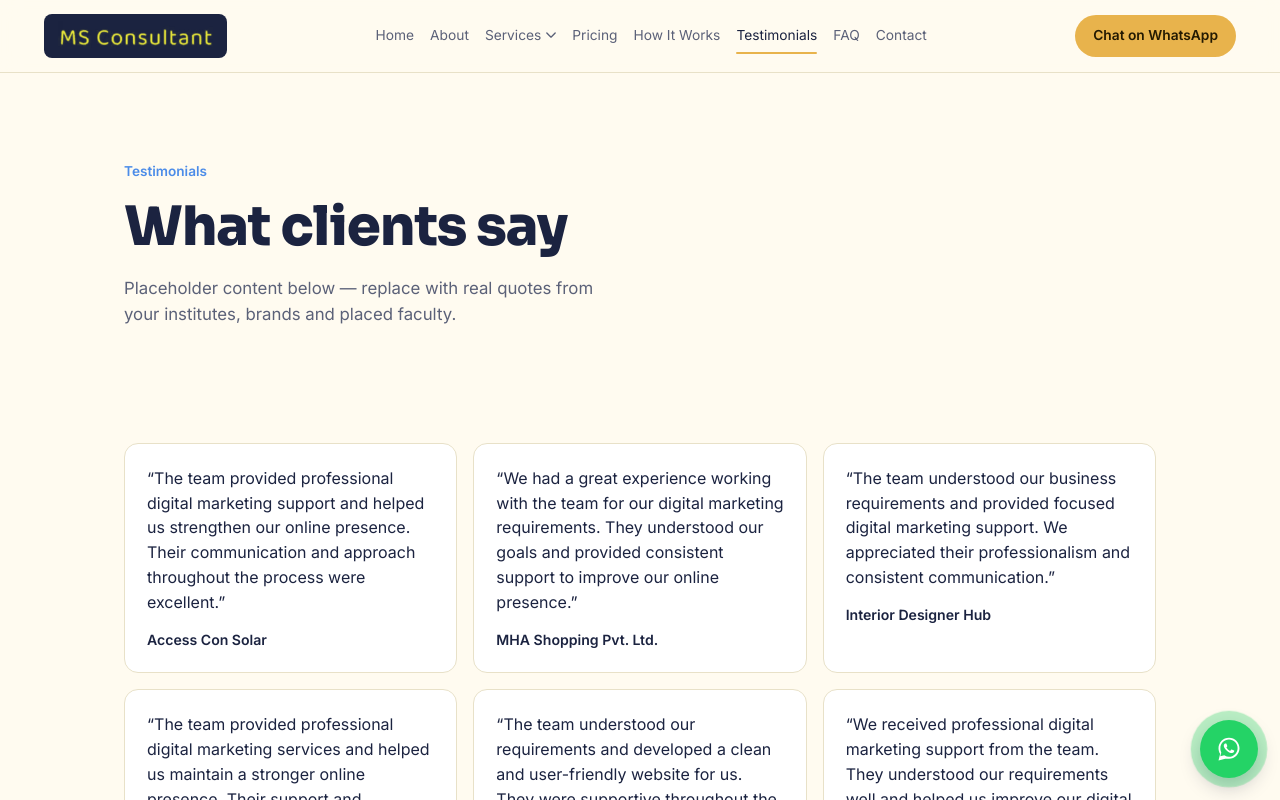
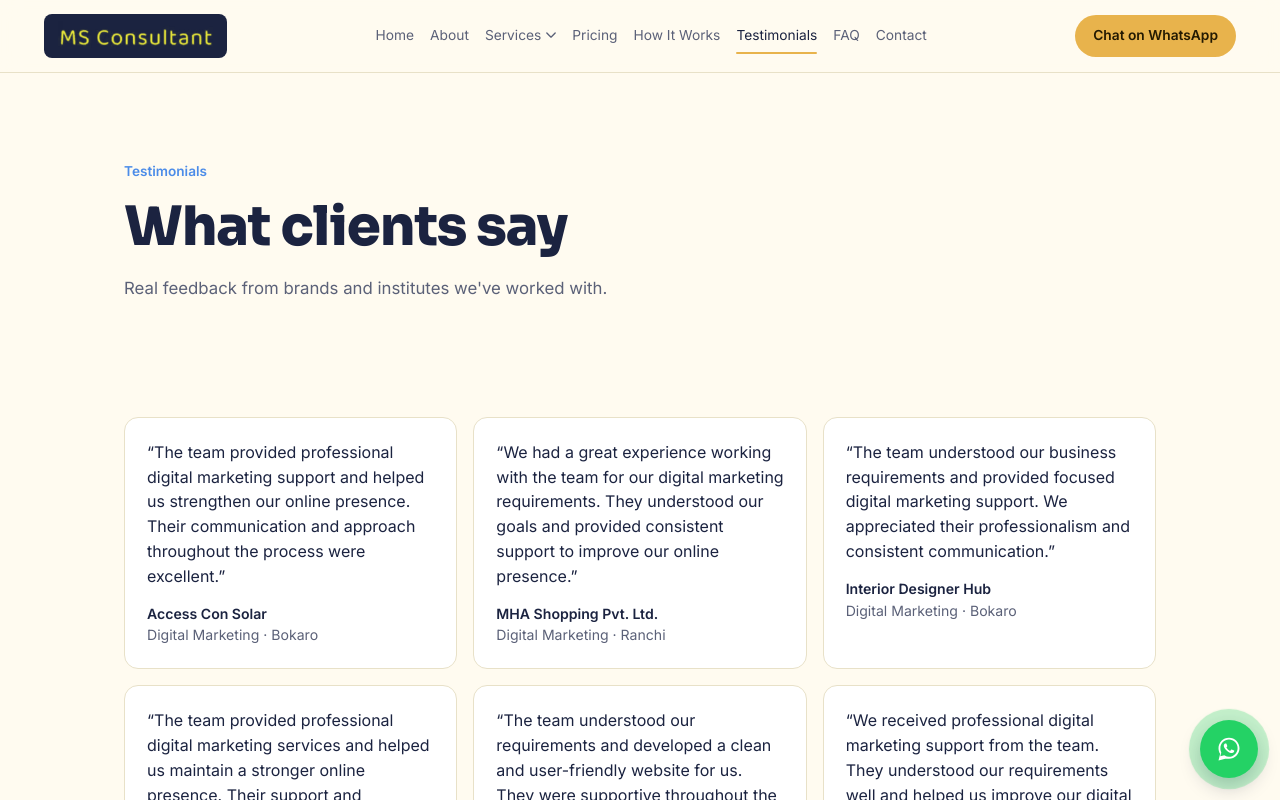
Before and after one commit to Deepak172003/MS_Consultant, a React (Vite) app: page /MS_Consultant/testimonials in a window 1280 px wide. Shown: the top 800 px of the page. Built offline with nearby package versions, Linux system fonts and the light colour scheme.

Commit message:
Revise testimonials section with real feedback
Updated placeholder text to reflect real client feedback.

```diff
--- a/src/pages/Testimonials.jsx
+++ b/src/pages/Testimonials.jsx
@@ -1,8 +1,5 @@
 import WhatsAppCTA from "../components/WhatsAppCTA";
 import { TESTIMONIALS } from "../data/constants";
-
-// Placeholder entries live in src/data/constants.js — swap in your real
-// client quotes, names and (optionally) photos before you publish this page.
 
 export default function Testimonials() {
   return (
@@ -11,10 +8,7 @@ export default function Testimonials() {
         <div className="wrap">
           <div className="eyebrow">Testimonials</div>
           <h1>What clients say</h1>
-          <p className="muted">
-            Placeholder content below — replace with real quotes from your
-            institutes, brands and placed faculty.
-          </p>
+          <p className="muted">Real feedback from brands and institutes we've worked with.</p>
         </div>
       </section>
 
@@ -25,7 +19,7 @@ export default function Testimonials() {
               <p className="quote">&ldquo;{t.quote}&rdquo;</p>
               <div className="quote-author">
                 <strong>{t.name}</strong>
-                <span className="muted">{t.role}</span>
+                <span className="muted">{t.service} · {t.city}</span>
               </div>
             </div>
           ))}
```
